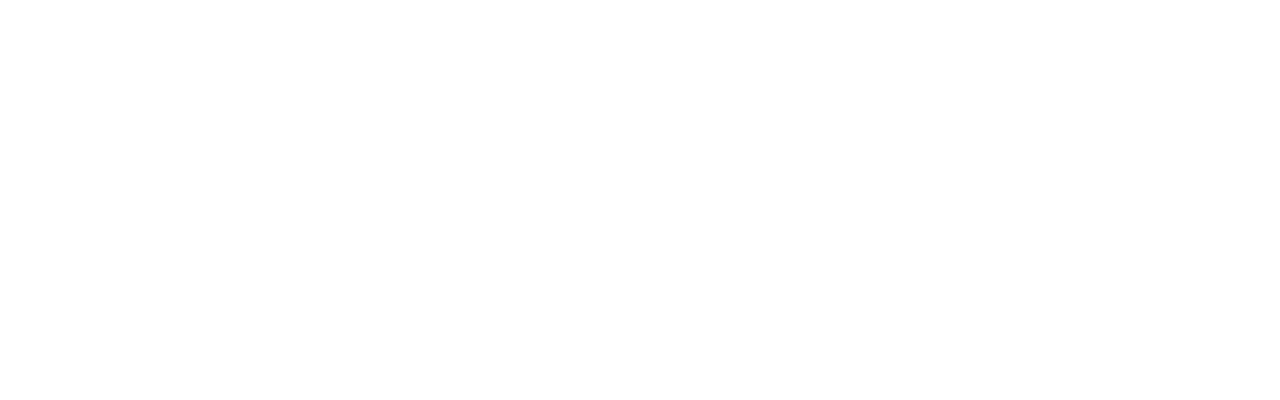
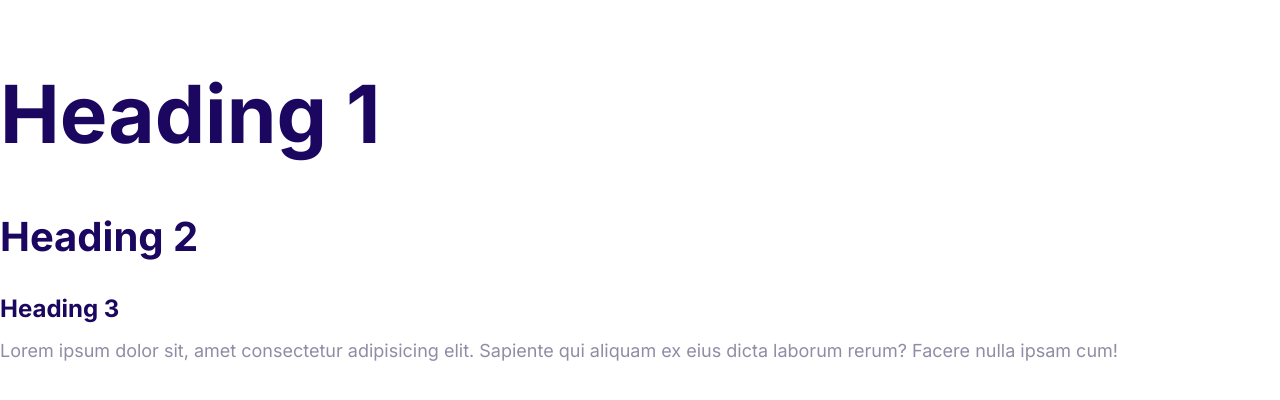
Before and after one commit to elkadhi-oussama/Hosting_Website, a plain HTML site: page index.html in a window 1280 px wide. Drawn offline with Linux system fonts and the light colour scheme.

Commit message:
Define the style for the fonts.

```diff
--- a/css/style.css
+++ b/css/style.css
@@ -1,7 +1,50 @@
-:root{
-    --color-primary : #2584ff;
-    --color-secondary : #00d9ff;
-    --color-accent : #ff3400;
-    --color-heading : #1b0760;
-    --color-body : #918ca4
+:root {
+  --color-primary: #2584ff;
+  --color-secondary: #00d9ff;
+  --color-accent: #ff3400;
+  --color-heading: #1b0760;
+  --color-body: #918ca4;
 }
+html {
+  font-size: 62.5%;
+}
+body {
+  font-family: Inter, Arial, Helvetica, sans-serif;
+  color: var(--color-body);
+  font-size: 2.4rem;
+  line-height: 1.5;
+}
+h1,
+h2,
+h3 {
+  color: var(--color-heading);
+  margin-bottom: 1rem;
+}
+h1 {
+  font-size: 7rem; /*because 1 rem egale to 10 px  parce que in html on a fait le " font-size: 62.5%;" */
+}
+h2 {
+  font-size: 4rem;
+}
+h3 {
+  font-size: 3rem;
+
+}
+p{
+    margin-top: 0;
+}
+@media screen and (min-width : 1024px) {
+    body{
+        font-size: 1.8rem;
+    }
+    h1{
+        font-size: 8rem;
+    }
+    h2 {
+        font-size: 4rem;
+      }
+      h3 {
+        font-size: 2.4rem;
+
+      }
+}
--- a/index.html
+++ b/index.html
@@ -1,14 +1,26 @@
 <!DOCTYPE html>
 <html lang="en">
-<head>
-    <meta charset="UTF-8">
-    <meta http-equiv="X-UA-Compatible" content="IE=edge">
-    <meta name="viewport" content="width=device-width, initial-scale=1.0">
+  <head>
+    <meta charset="UTF-8" />
+    <meta http-equiv="X-UA-Compatible" content="IE=edge" />
+    <meta name="viewport" content="width=device-width, initial-scale=1.0" />
     <title>Document</title>
-    <link rel="stylesheet" href="./css/normalize.css">
-    <link rel="stylesheet" href="./css/style.css">
-</head>
-<body>
-
-</body>
+    <link rel="preconnect" href="https://fonts.googleapis.com" />
+    <link rel="preconnect" href="https://fonts.gstatic.com" crossorigin />
+    <link
+      href="https://fonts.googleapis.com/css2?family=Inter:wght@400;700&display=swap"
+      rel="stylesheet"
+    />
+    <link rel="stylesheet" href="./css/normalize.css" />
+    <link rel="stylesheet" href="./css/style.css" />
+  </head>
+  <body>
+    <h1>Heading 1</h1>
+    <h2>Heading 2</h2>
+    <h3>Heading 3</h3>
+    <p>
+      Lorem ipsum dolor sit, amet consectetur adipisicing elit. Sapiente qui
+      aliquam ex eius dicta laborum rerum? Facere nulla ipsam cum!
+    </p>
+  </body>
 </html>
```
